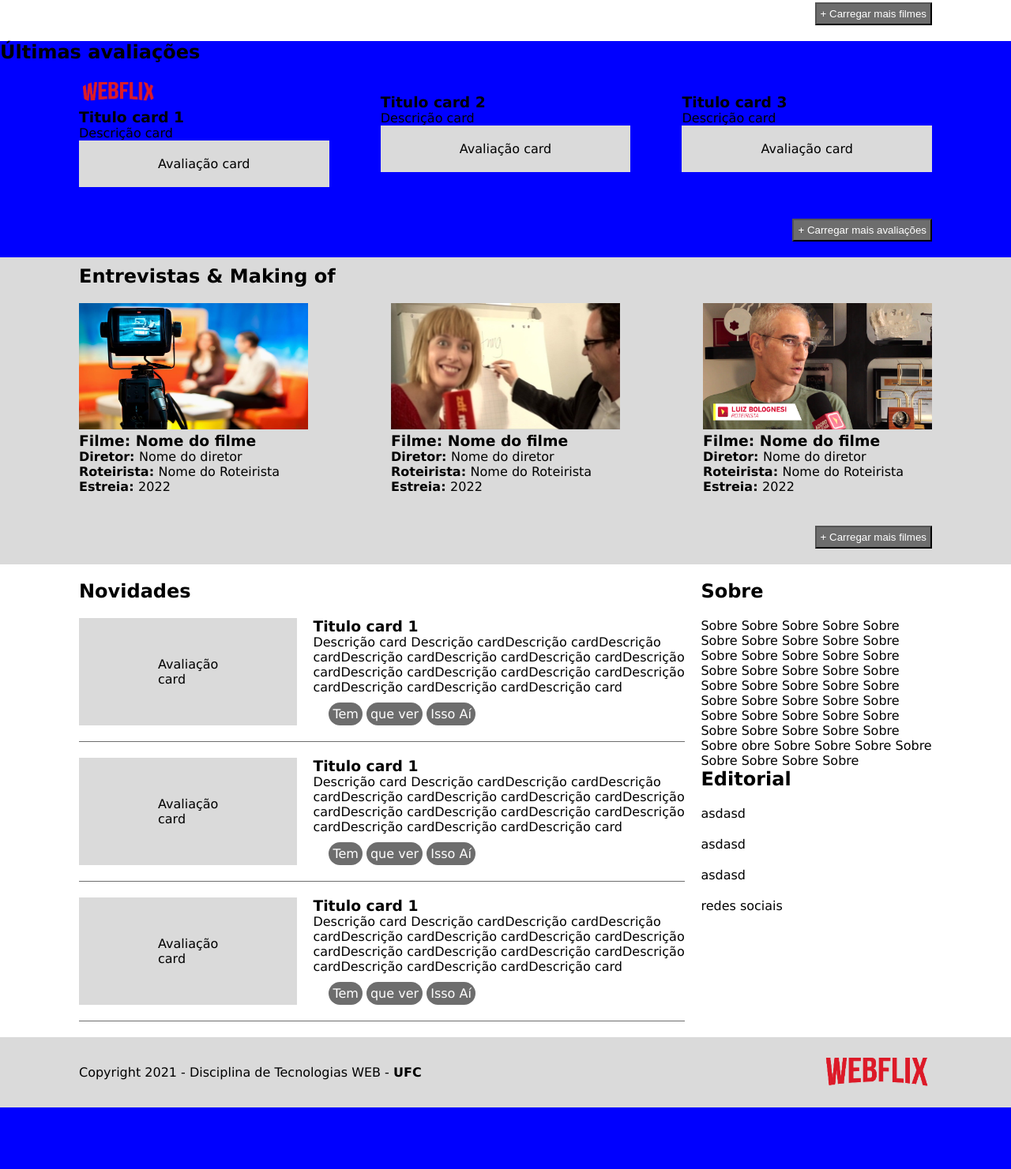
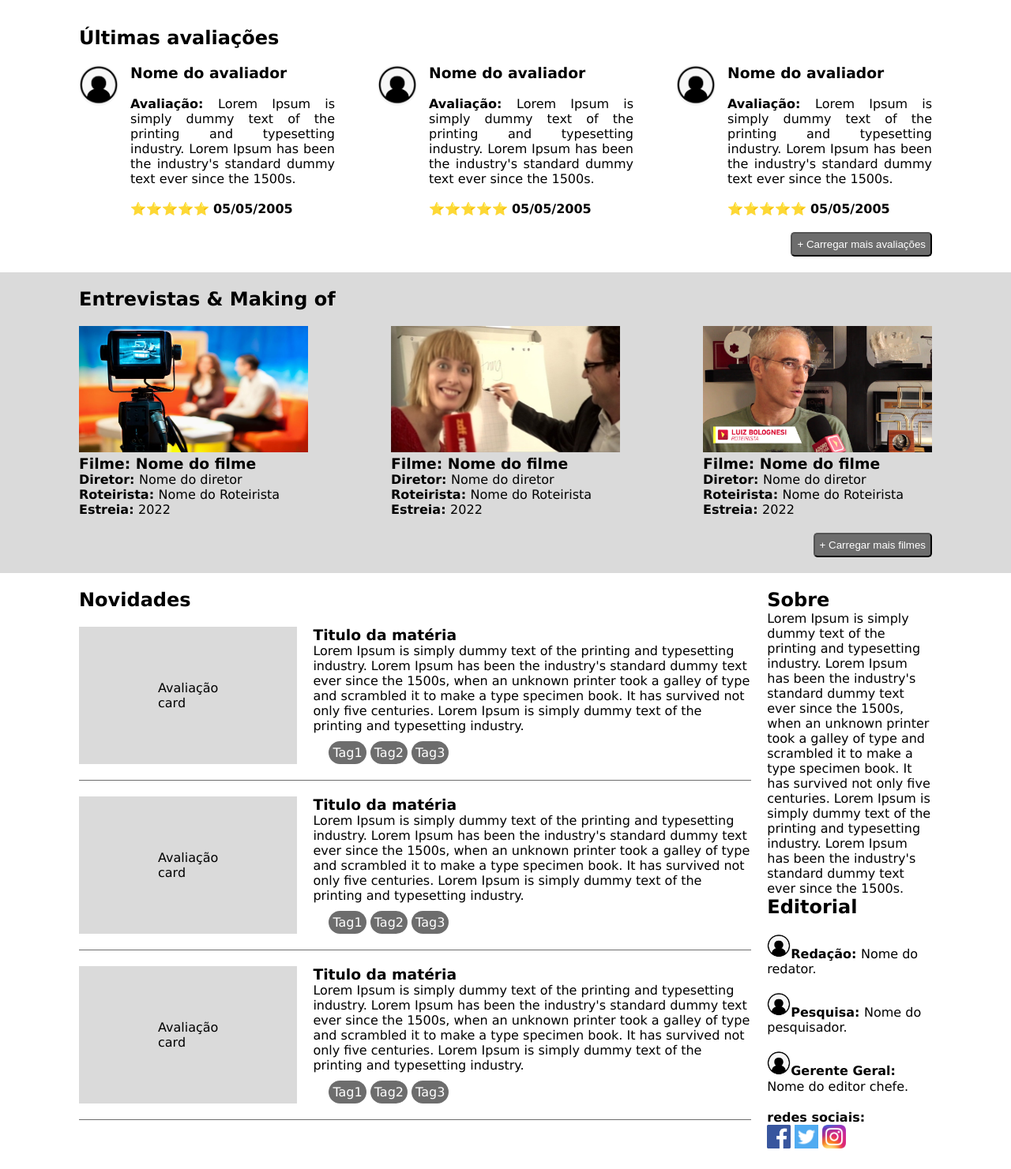
Before and after one commit to klayverxd/tecweb-trabalho01, a plain HTML site: page index.html in a window 1280 px wide. Shown: the part 912-2393 px from the top of the page at 79% size. Before the commit the page ends 2315 px from the top, so only its background shows below. Drawn offline with Linux system fonts and the light colour scheme.

Commit message:
formatação, estilização e conteudos

```diff
--- a/index.html
+++ b/index.html
@@ -55,7 +55,7 @@
 						<option value="">comédia</option>
 					</select>
 				</header>
-				<div class="filmes">
+				<div class="filmesDestaque">
 					<img src="./assets/capa-filmes/filme01.jpg" alt="img1" />
 					<img src="./assets/capa-filmes/filme02.jpg" alt="img2" />
 					<img src="./assets/capa-filmes/filme03.jpg" alt="img3" />
@@ -67,35 +67,47 @@
 			</section>
 			<section class="section-ultimasAvaliacoes">
 				<h1>Últimas avaliações</h1>
-				<div class="cards avaliacoes">
+				<div class="cards">
 					<div class="card">
 						<div>
-							<img src="assets/logo.png" width="100px" alt="" />
+							<img src="assets/user-img.png" width="50px" alt="imagem do avaliador" />
 						</div>
 						<div>
-							<h3>Titulo card 1</h3>
-							<p>Descrição card</p>
-							<footer>Avaliação card</footer>
+							<h3>Nome do avaliador</h3></br>
+							<p>
+								<strong>Avaliação: </strong>Lorem Ipsum is simply dummy text of
+								the printing and typesetting industry. Lorem Ipsum has been the
+								industry's standard dummy text ever since the 1500s.
+							</p></br>
+							<p>⭐⭐⭐⭐⭐ <strong>05/05/2005</strong></p>
 						</div>
 					</div>
 					<div class="card">
 						<div>
-							<img src="" width="100px" alt="" />
+							<img src="assets/user-img.png" width="50px" alt="imagem do avaliador" />
 						</div>
 						<div>
-							<h3>Titulo card 2</h3>
-							<p>Descrição card</p>
-							<footer>Avaliação card</footer>
+							<h3>Nome do avaliador</h3></br>
+							<p>
+								<strong>Avaliação: </strong>Lorem Ipsum is simply dummy text of
+								the printing and typesetting industry. Lorem Ipsum has been the
+								industry's standard dummy text ever since the 1500s.
+							</p></br>
+							<p>⭐⭐⭐⭐⭐ <strong>05/05/2005</strong></p>
 						</div>
 					</div>
 					<div class="card">
 						<div>
-							<img src="" width="100px" alt="" />
+							<img src="assets/user-img.png" width="50px" alt="imagem do avaliador" />
 						</div>
 						<div>
-							<h3>Titulo card 3</h3>
-							<p>Descrição card</p>
-							<footer>Avaliação card</footer>
+							<h3>Nome do avaliador</h3></br>
+							<p>
+								<strong>Avaliação: </strong>Lorem Ipsum is simply dummy text of
+								the printing and typesetting industry. Lorem Ipsum has been the
+								industry's standard dummy text ever since the 1500s.
+							</p></br>
+							<p>⭐⭐⭐⭐⭐ <strong>05/05/2005</strong></p>
 						</div>
 					</div>
 				</div>
@@ -107,7 +119,7 @@
 				<header class="header-makingof">
 					<h1>Entrevistas & Making of</h1>
 				</header>
-				<div class="cards-videos makingof">
+				<div class="cards-videos">
 					<div class="card-video">
 						<img
 							src="/assets/entrevistas/entrevista1.jpg"
@@ -156,18 +168,15 @@
 						<div class="avaliacao">
 							<footer>Avaliação card</footer>
 							<div>
-								<h3>Titulo card 1</h3>
+								<h3>Titulo da matéria</h3>
 								<p>
-									Descrição card Descrição cardDescrição cardDescrição
-									cardDescrição cardDescrição cardDescrição cardDescrição
-									cardDescrição cardDescrição cardDescrição cardDescrição
-									cardDescrição cardDescrição cardDescrição card
+									Lorem Ipsum is simply dummy text of the printing and typesetting industry. Lorem Ipsum has been the industry's standard dummy text ever since the 1500s, when an unknown printer took a galley of type and scrambled it to make a type specimen book. It has survived not only five centuries. Lorem Ipsum is simply dummy text of the printing and typesetting industry.
 								</p>
 
-								<div id="algumaCoisa">
-									<p>Tem</p>
-									<p>que ver</p>
-									<p>Isso Aí</p>
+								<div id="tags">
+									<p>Tag1</p>
+									<p>Tag2</p>
+									<p>Tag3</p>
 								</div>
 							</div>
 						</div>
@@ -175,18 +184,15 @@
 						<div class="avaliacao">
 							<footer>Avaliação card</footer>
 							<div>
-								<h3>Titulo card 1</h3>
+								<h3>Titulo da matéria</h3>
 								<p>
-									Descrição card Descrição cardDescrição cardDescrição
-									cardDescrição cardDescrição cardDescrição cardDescrição
-									cardDescrição cardDescrição cardDescrição cardDescrição
-									cardDescrição cardDescrição cardDescrição card
+									Lorem Ipsum is simply dummy text of the printing and typesetting industry. Lorem Ipsum has been the industry's standard dummy text ever since the 1500s, when an unknown printer took a galley of type and scrambled it to make a type specimen book. It has survived not only five centuries. Lorem Ipsum is simply dummy text of the printing and typesetting industry.
 								</p>
 
-								<div id="algumaCoisa">
-									<p>Tem</p>
-									<p>que ver</p>
-									<p>Isso Aí</p>
+								<div id="tags">
+									<p>Tag1</p>
+									<p>Tag2</p>
+									<p>Tag3</p>
 								</div>
 							</div>
 						</div>
@@ -194,18 +200,15 @@
 						<div class="avaliacao">
 							<footer>Avaliação card</footer>
 							<div>
-								<h3>Titulo card 1</h3>
+								<h3>Titulo da matéria</h3>
 								<p>
-									Descrição card Descrição cardDescrição cardDescrição
-									cardDescrição cardDescrição cardDescrição cardDescrição
-									cardDescrição cardDescrição cardDescrição cardDescrição
-									cardDescrição cardDescrição cardDescrição card
+									Lorem Ipsum is simply dummy text of the printing and typesetting industry. Lorem Ipsum has been the industry's standard dummy text ever since the 1500s, when an unknown printer took a galley of type and scrambled it to make a type specimen book. It has survived not only five centuries. Lorem Ipsum is simply dummy text of the printing and typesetting industry.
 								</p>
 
-								<div id="algumaCoisa">
-									<p>Tem</p>
-									<p>que ver</p>
-									<p>Isso Aí</p>
+								<div id="tags">
+									<p>Tag1</p>
+									<p>Tag2</p>
+									<p>Tag3</p>
 								</div>
 							</div>
 						</div>
@@ -215,17 +218,23 @@
 				<div class="sobre">
 					<h1>Sobre</h1>
 					<p>
-						Sobre Sobre Sobre Sobre Sobre Sobre Sobre Sobre Sobre Sobre Sobre
-						Sobre Sobre Sobre Sobre Sobre Sobre Sobre Sobre Sobre Sobre Sobre
-						Sobre Sobre Sobre Sobre Sobre Sobre Sobre Sobre Sobre Sobre Sobre
-						Sobre Sobre Sobre Sobre Sobre Sobre Sobre Sobre obre Sobre Sobre
-						Sobre Sobre Sobre Sobre Sobre Sobre
+						Lorem Ipsum is simply dummy text of the printing and typesetting industry. Lorem Ipsum has been the industry's standard dummy text ever since the 1500s, when an unknown printer took a galley of type and scrambled it to make a type specimen book. It has survived not only five centuries. Lorem Ipsum is simply dummy text of the printing and typesetting industry. Lorem Ipsum has been the industry's standard dummy text ever since the 1500s.
 					</p>
+
 					<h1>Editorial</h1>
-					<p>asdasd</p>
-					<p>asdasd</p>
-					<p>asdasd</p>
-					<p>redes sociais</p>
+
+					<div>
+						<p class="topic"><img src="assets/user-img.png" alt="imagem user" width="30px"><strong>Redação: </strong>Nome do redator.</p>
+						<p class="topic"><img src="assets/user-img.png" alt="imagem user" width="30px"><strong>Pesquisa: </strong>Nome do pesquisador.</p>
+						<p class="topic"><img src="assets/user-img.png" alt="imagem user" width="30px"><strong>Gerente Geral: </strong>Nome do editor chefe.</p>
+					</div>
+
+					<p><strong>redes sociais:</strong></p>
+					<div>
+						<img src="assets/social-media/face-logo.png" alt="logo face" width="30px">
+						<img src="assets/social-media/twitter-logo.png" alt="logo twitter" width="30px">
+						<img src="assets/social-media/insta-logo.png" alt="logo insta" width="30px">
+					</div>
 					<div>
 						<img src="" alt="" />
 						<img src="" alt="" />
--- a/style.css
+++ b/style.css
@@ -3,33 +3,101 @@
    License: none (public domain)
 */
 
-html, body, div, span, applet, object, iframe,
-h1, h2, h3, h4, h5, h6, p, blockquote, pre,
-a, abbr, acronym, address, big, cite, code,
-del, dfn, em, img, ins, kbd, q, s, samp,
-small, strike, strong, sub, sup, tt, var,
-b, u, i, center,
-dl, dt, dd, ol, ul, li,
-fieldset, form, label, legend,
-table, caption, tbody, tfoot, thead, tr, th, td,
-article, aside, canvas, details, embed,
-figure, figcaption, footer, header, hgroup,
-menu, nav, output, ruby, section, summary,
-time, mark, audio, video {
+html,
+body,
+div,
+span,
+applet,
+object,
+iframe,
+h1,
+h2,
+h3,
+h4,
+h5,
+h6,
+p,
+blockquote,
+pre,
+a,
+abbr,
+acronym,
+address,
+big,
+cite,
+code,
+del,
+dfn,
+em,
+img,
+ins,
+kbd,
+q,
+s,
+samp,
+small,
+strike,
+strong,
+sub,
+sup,
+tt,
+var,
+b,
+u,
+i,
+center,
+dl,
+dt,
+dd,
+ol,
+ul,
+li,
+fieldset,
+form,
+label,
+legend,
+table,
+caption,
+tbody,
+tfoot,
+thead,
+tr,
+th,
+td,
+article,
+aside,
+canvas,
+details,
+embed,
+figure,
+figcaption,
+footer,
+header,
+hgroup,
+menu,
+nav,
+output,
+ruby,
+section,
+summary,
+time,
+mark,
+audio,
+video {
 	margin: 0;
 	padding: 0;
 	border: 0;
-  font-family: 'Lucida Sans', 'Lucida Sans Regular', 'Lucida Grande', 'Lucida Sans Unicode', Geneva, Verdana, sans-serif;
+	font-family: "Lucida Sans", "Lucida Sans Regular", "Lucida Grande",
+		"Lucida Sans Unicode", Geneva, Verdana, sans-serif;
 	vertical-align: baseline;
 }
 
-.main-header{
+.main-header {
 	display: flex;
 	justify-content: space-between;
 	align-items: center;
 	background-color: rgb(163, 163, 163);
 	padding: 10px 28px;
-
 }
 
 #logo {
@@ -44,11 +112,11 @@ time, mark, audio, video {
 	border-color: black;
 }
 
-body{
+body {
 	background-color: blue;
 }
 
-.lancamentos{
+.lancamentos {
 	background-color: rgb(218, 218, 218);
 }
 
@@ -60,7 +128,7 @@ body{
 .container-lancamentos {
 	display: flex;
 	justify-content: space-around;
-  padding: 40px ;
+	padding: 40px;
 }
 
 .container-lancamentos img {
@@ -69,63 +137,75 @@ body{
 
 .section-emDestaque {
 	background-color: #fff;
-}
-
-.section-emDestaque header{
-  display:flex;
-  justify-content: space-between;
 	padding: 20px 100px;
 }
 
-.filmes {
+.section-emDestaque header {
 	display: flex;
 	justify-content: space-between;
+}
+
+.filmesDestaque {
+	display: flex;
+	justify-content: space-between;
+	margin: 20px 0px;
+}
+
+.carregar {
+	display: flex;
+	justify-content: right;
+}
+
+.botao-carregar {
+	transition: 0.2s;
+	background-color: #6d6d6d;
+	border-radius: 5px;
+	color: white;
+	padding: 6px;
+}
+
+.botao-carregar:hover {
+	cursor: pointer;
+	box-shadow: 0 0 11px rgba(0, 0, 0, 0.2);
+}
+
+.section-ultimasAvaliacoes {
+	background-color: #fff;
 	padding: 20px 100px;
 }
 
-.carregar{
+.cards {
 	display: flex;
-    justify-content: right;
+	justify-content: space-between;
+	margin: 20px 0px;
+}
+
+.card {
+	display: flex;
+	width: 30%;
+	gap: 15px;
+}
+
+.card img {
+	border-radius: 50%;
+}
+
+.card p {
+	text-align: justify;
+}
+
+.section-makingof {
+	background-color: rgb(218, 218, 218);
 	padding: 20px 100px;
 }
 
-.botao-carregar{
-    background-color: #6d6d6d;
-    color: white;
-    padding: 5px;
+.header-makingof {
 }
 
-.avaliacoes {
+.cards-videos {
 	display: flex;
 	justify-content: space-between;
-    padding: 20px 100px;
-}
-
-.card img{
-    border-radius: 50%;
-}
-
-.section-makingof{
-    background-color: rgb(218, 218, 218);
-    padding-top: 10px;
-}
-
-.header-makingof{
-    padding-left: 100px;
-}
-
-.makingof {
-    display: flex;
-    justify-content: space-between;
-    padding: 20px 100px;
-  }
-
-footer{
-  background-color: rgb(218, 218, 218);
-  display: flex;
-  justify-content: space-between;
-  align-items: center;
-  padding: 20px 100px;
+	margin: 20px 0px;
 }
 
 .novidades {
@@ -151,15 +231,38 @@ footer{
 	padding-left: 20px;
 }
 
-.sobre p{
-  padding-top: 20px;
+.topics {
+	align-items: center;
+	justify-content: center;
 }
 
-#algumaCoisa p{
+.sobre .topic {
+	margin: 20px 0px;
+}
+
+.sobre .topic img {
+	border-radius: 50%;
+	align-items: center;
+	justify-content: center;
+}
+
+#tags p {
 	display: inline-block;
 	background-color: #6d6d6d;
-  border-radius: 25px ;
+	border-radius: 25px;
 	padding: 5px;
 	margin-top: 10px;
 	color: #fff;
 }
+
+.img-editorial {
+	border-radius: 100%;
+}
+
+footer {
+	background-color: rgb(218, 218, 218);
+	display: flex;
+	justify-content: space-between;
+	align-items: center;
+	padding: 20px 100px;
+}
```
Lines whose indentation alone changed are shown as unchanged.
